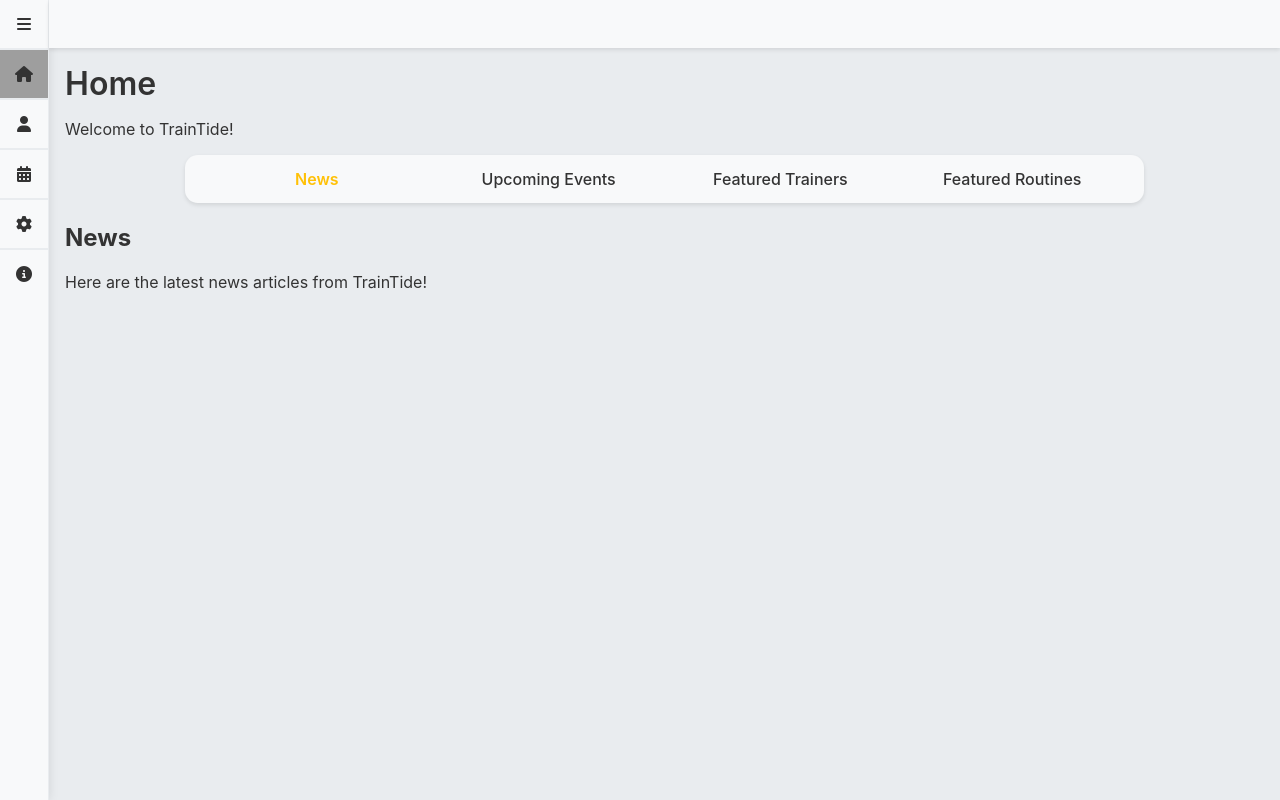
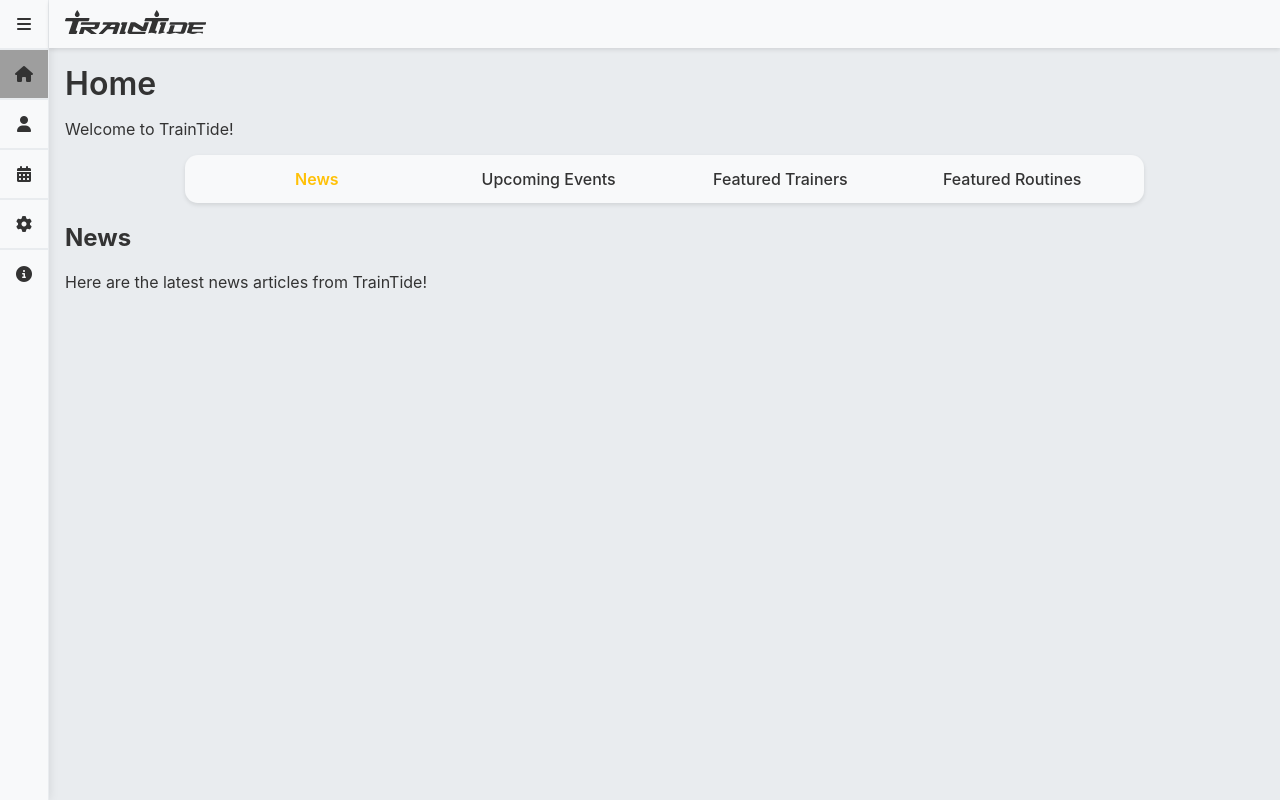
Before and after one commit to rycid/3005Proj, a React (Create React App) app in the folder traintide/: page / in a window 1280 px wide. Built offline with nearby package versions, Linux system fonts and the light colour scheme.

Commit message:
Add styles for SVG in Header component

```diff
--- a/traintide/src/components/styles/Header.scss
+++ b/traintide/src/components/styles/Header.scss
@@ -20,6 +20,12 @@
 		width: 100%;
 		margin: 0 auto;
 		text-align: center;
+
+		a svg{
+			height: 1.5rem;
+			fill: var(--color-text);
+			cursor: pointer;
+		}
 	}
 
     &.hide {
```
